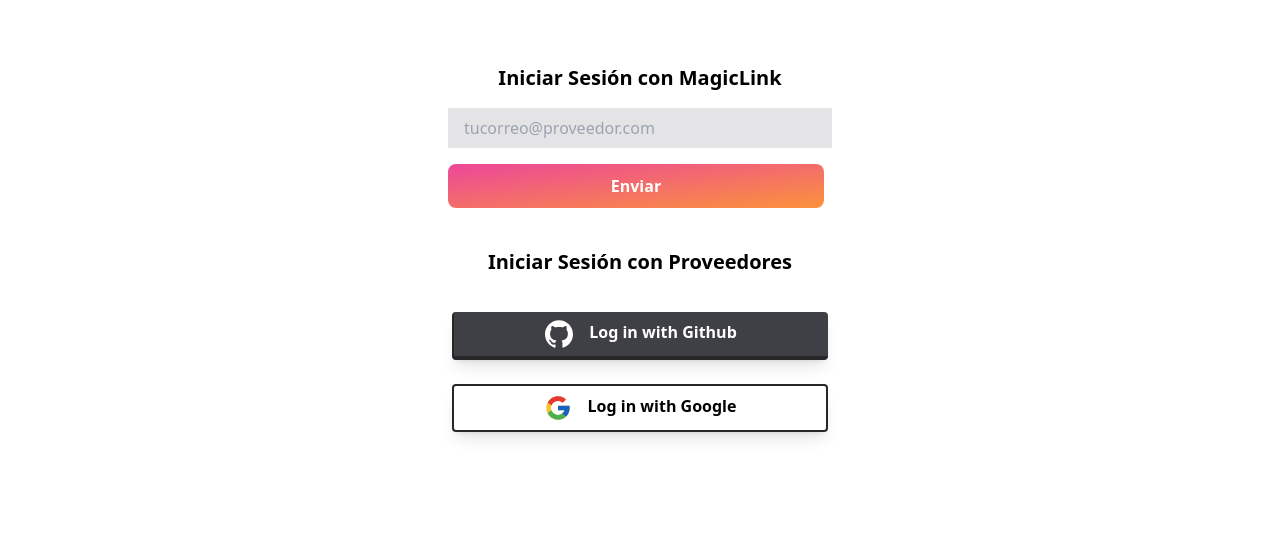
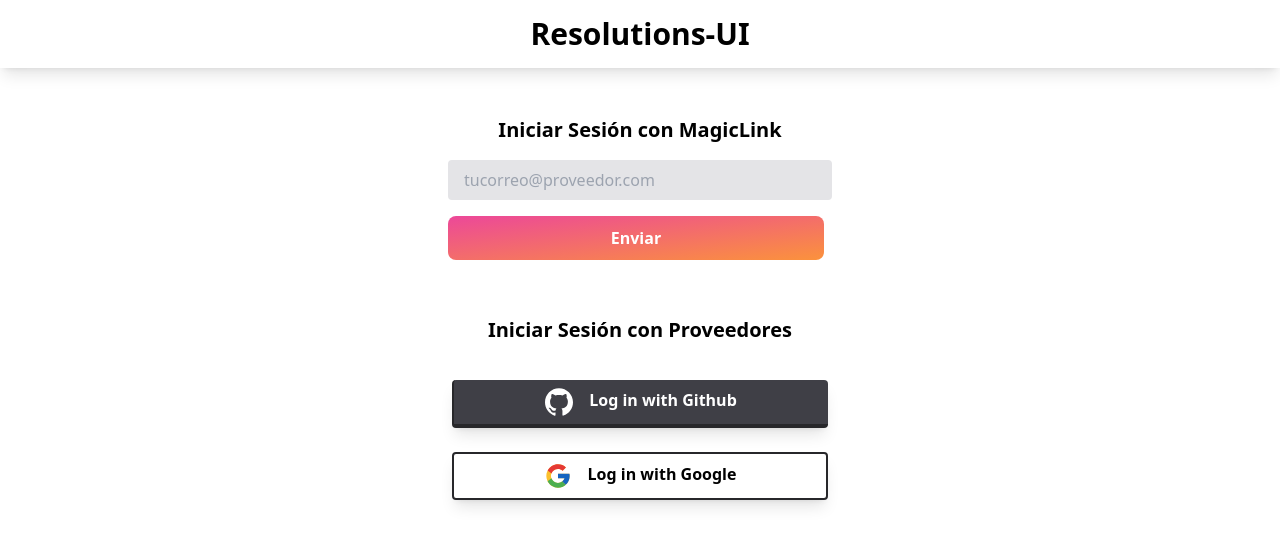
Before and after one commit to oguerrero/open-code-enero, a React (Vite) app: page /login in a window 1280 px wide. Shown: the top 546 px of the page. Built offline with nearby package versions, Linux system fonts and the light colour scheme; no server answers.

Commit message:
Release of v1.0

```diff
--- a/src/components/ResolutionCard.jsx
+++ b/src/components/ResolutionCard.jsx
@@ -27,7 +27,7 @@ export default function ResolutionCard ({ resolution }) {
             xmlns='http://www.w3.org/2000/svg'
             viewBox='0 0 24 24'
             fill='#FF3333'
-            className='w-5 h-w-5'>
+            className='w-5 h-5 rounded-full hover:w-6 hover:h-6 transition-all duration-300 ease-in-out'>
             <path
               fillRule='evenodd'
               d='M12 2.25c-5.385 0-9.75 4.365-9.75 9.75s4.365 9.75 9.75 9.75 9.75-4.365 9.75-9.75S17.385 2.25 12 2.25zm-1.72 6.97a.75.75 0 10-1.06 1.06L10.94 12l-1.72 1.72a.75.75 0 101.06 1.06L12 13.06l1.72 1.72a.75.75 0 101.06-1.06L13.06 12l1.72-1.72a.75.75 0 10-1.06-1.06L12 10.94l-1.72-1.72z'
@@ -55,7 +55,7 @@ export default function ResolutionCard ({ resolution }) {
                 setEnabled(!enabled)
                 handleDone()
               } }
-              className="w-11 h-6 bg-gray-200 rounded-full peer  peer-focus:ring-green-300  peer-checked:after:translate-x-full peer-checked:after:border-white after:content-[''] after:absolute after:top-0.5 after:left-[2px] after:bg-white after:border-gray-300 after:border after:rounded-full after:h-5 after:w-5 after:transition-all peer-checked:bg-green-600"></div>
+              className="w-11 h-6 bg-gray-400 rounded-full peer  peer-focus:ring-green-300  peer-checked:after:translate-x-full peer-checked:after:border-white after:content-[''] after:absolute after:top-0.5 after:left-[2px] after:bg-white after:border-gray-300 after:border after:rounded-full after:h-5 after:w-5 after:transition-all peer-checked:bg-green-600"></div>
           </label>
         </div>
       </div>
--- a/src/pages/Login.jsx
+++ b/src/pages/Login.jsx
@@ -43,8 +43,11 @@ export default function Login() {
   }
 
   return (
-    <div className='px-12 py-16 flex flex-col gap-8 justify-center items-center'>
-      <div className='sm:w-96'>
+    <div className='px-12 flex flex-col gap-8 justify-center items-center'>
+      <div className='shadow-lg py-4 w-screen text-center'>
+        <h1 className='text-xl font-bold sm:text-3xl'>Resolutions-UI</h1>
+      </div>
+      <div className='sm:w-96 py-4'>
         <h1 className='mb-4 text-xl font-semibold text-center'>
           Iniciar Sesión con MagicLink
         </h1>
@@ -56,7 +59,7 @@ export default function Login() {
             name='email'
             placeholder='tucorreo@proveedor.com'
             onChange={(e) => setEmail(e.target.value)}
-            className='px-4 py-2 bg-zinc-200'
+            className='px-4 py-2 bg-zinc-200 rounded'
           />
           <button className='text-white bg-gradient-to-br from-pink-500 to-orange-400 hover:bg-gradient-to-bl focus:ring-4 focus:outline-none focus:ring-pink-200 dark:focus:ring-pink-800 rounded-lg px-5 py-2.5 text-center mr-2 mb-2 transition-all duration-500 ease-in-out font-bold hover:shadow-lg hover:shadow-orange-400'>
             Enviar
```
Also changed, not shown: 1 other file (tests, documents, lock files or other folders).
